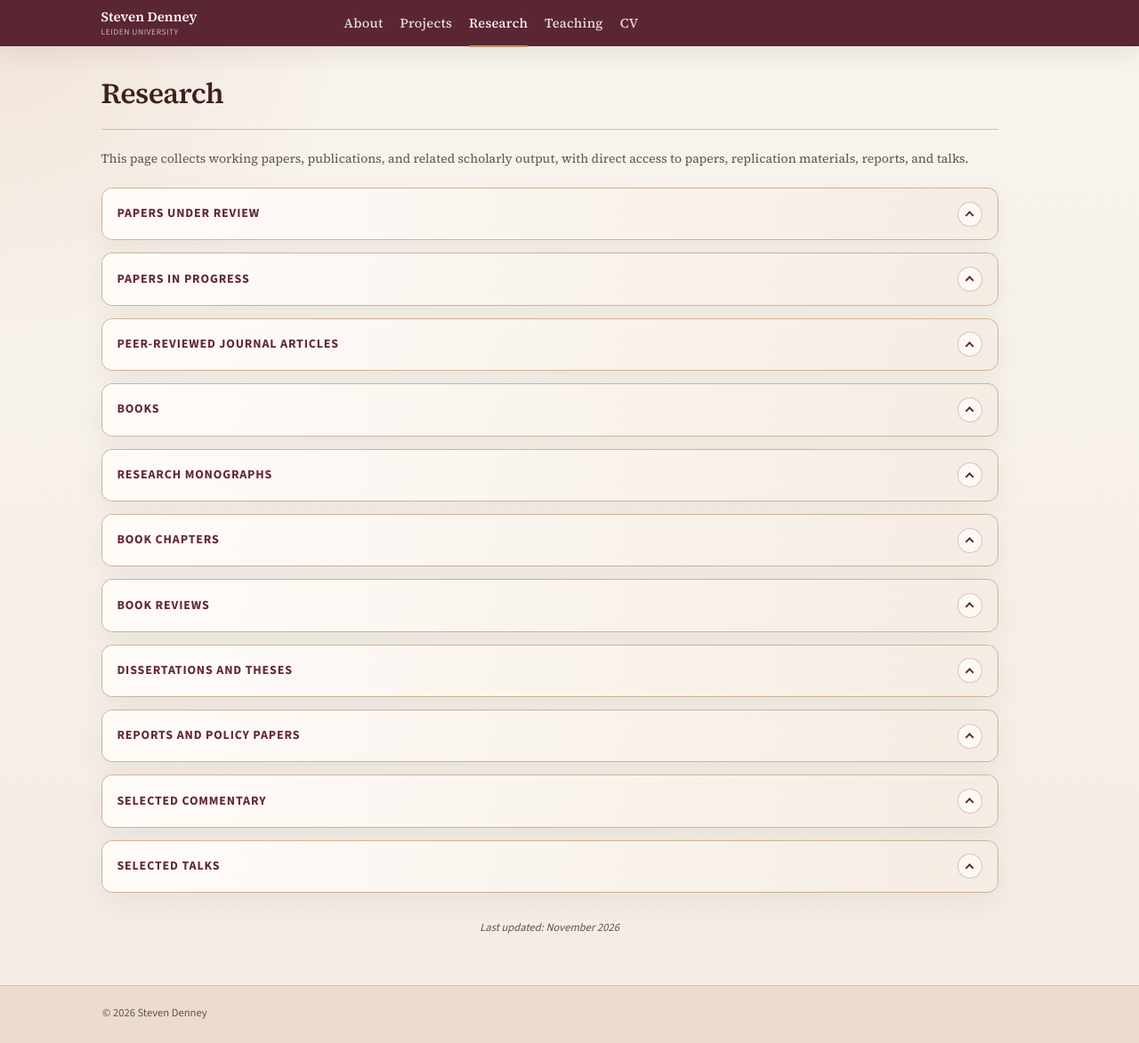
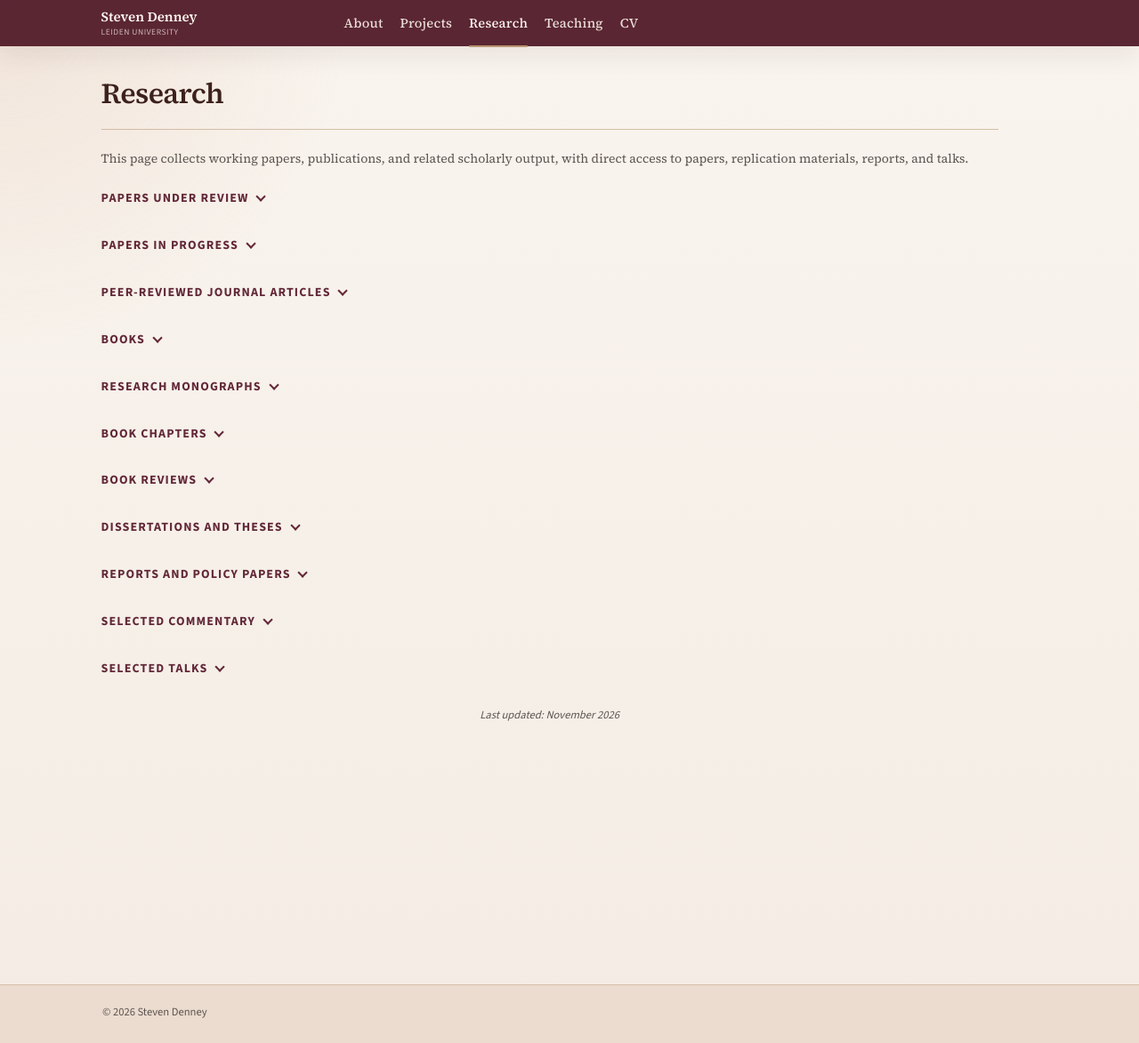
Before and after one commit to scdenney/scdenney.github.io, a Jekyll site: the page built from research.md, in a window 1280 px wide and 1173 px high. Shown: the whole window at 89% size. Built offline with Jekyll 4.4.1, drawn with Linux system fonts in a browser that asks for light colours.

Commit message:
Simplify research accordion styling

```diff
--- a/_includes/head.html
+++ b/_includes/head.html
@@ -8,6 +8,6 @@
 <link rel="preconnect" href="https://fonts.gstatic.com" crossorigin>
 <link href="https://fonts.googleapis.com/css2?family=Source+Sans+3:wght@400;500;600;700&family=Source+Serif+4:opsz,wght@8..60,400;8..60,500;8..60,600;8..60,700&display=swap" rel="stylesheet">
 
-<link rel="stylesheet" href="{{ '/assets/css/style.css?v=20261113a' | relative_url }}">
+<link rel="stylesheet" href="{{ '/assets/css/style.css?v=20261113b' | relative_url }}">
 
 <link rel="icon" type="image/svg+xml" href="{{ '/assets/images/favicon.svg' | relative_url }}">
--- a/assets/css/style.css
+++ b/assets/css/style.css
@@ -1182,146 +1182,142 @@ details ul li {
   background: #fff;
 }
 
-/* The native details control keeps every section keyboard accessible and closed on load. */
+/* Research keeps the original heading hierarchy and reveals a plain bibliography. */
 .research-section {
-  margin-bottom: 0.8rem;
-  border: 1px solid rgba(185, 148, 112, 0.7);
-  border-radius: var(--radius-md);
-  background: var(--color-surface);
-  box-shadow: var(--shadow-sm);
-  overflow: hidden;
-  transition: border-color 0.2s ease, box-shadow 0.2s ease;
-}
-
-.research-section:hover,
-.research-section[open] {
-  border-color: rgba(122, 56, 71, 0.5);
-  box-shadow: 0 12px 28px rgba(54, 31, 24, 0.08);
-}
-
-.research-section summary {
-  display: flex;
+  margin: 0 0 2.1rem;
+  border: 0;
+  border-radius: 0;
+  background: transparent;
+  box-shadow: none;
+  overflow: visible;
+}
+
+.research-section > summary {
+  display: inline-flex;
   align-items: center;
-  justify-content: space-between;
-  gap: 1rem;
-  padding: 1.05rem 1.2rem;
-  cursor: pointer;
-  list-style: none;
-  background: linear-gradient(105deg, rgba(255, 252, 248, 0.98), rgba(241, 230, 220, 0.72));
-  transition: background-color 0.2s ease;
-}
-
-.research-section summary::-webkit-details-marker {
-  display: none;
-}
-
-.research-section summary:hover {
-  background: var(--color-surface-muted);
-}
-
-.research-section summary::after {
+  gap: 0.7rem;
+  max-width: 100%;
+  padding: 0;
+  background: transparent;
+  box-shadow: none;
+  transform: none;
+}
+
+.research-section > summary:hover,
+.research-section > summary:focus-visible {
+  background: transparent;
+  box-shadow: none;
+  transform: none;
+}
+
+details.research-section > summary::after,
+details.research-section[open] > summary::after {
   content: none;
 }
 
-.research-section summary h2 {
+.research-section > summary h2 {
   margin: 0;
   color: var(--color-accent-strong);
   font-family: var(--font-sans);
   font-size: 1rem;
   font-weight: 700;
-  letter-spacing: 0.06em;
-  line-height: 1.35;
+  letter-spacing: 0.08em;
+  line-height: 1.4;
   text-transform: uppercase;
+}
+
+.research-section > summary:hover h2 {
+  text-decoration: underline;
+  text-decoration-thickness: 1px;
+  text-underline-offset: 0.22em;
 }
 
 .research-section__arrow {
   flex: 0 0 auto;
-  width: 2rem;
-  height: 2rem;
-  display: grid;
-  place-items: center;
-  border: 1px solid rgba(122, 56, 71, 0.28);
-  border-radius: 50%;
-  background: rgba(255, 253, 249, 0.75);
-  transition: transform 0.25s ease, background-color 0.2s ease;
-}
-
-.research-section__arrow::after {
-  content: "";
-  width: 0.52rem;
-  height: 0.52rem;
-  border-top: 2px solid var(--color-accent-strong);
-  border-left: 2px solid var(--color-accent-strong);
-  transform: translateY(0.12rem) rotate(45deg);
+  width: 0.58rem;
+  height: 0.58rem;
+  margin-top: -0.25rem;
+  border-right: 2px solid var(--color-accent-strong);
+  border-bottom: 2px solid var(--color-accent-strong);
+  transform: rotate(45deg);
+  transition: transform 0.2s ease;
 }
 
 .research-section[open] .research-section__arrow {
-  transform: rotate(180deg);
-  background: var(--color-accent-soft);
-}
-
-.research-section .publication-list {
-  padding: 1rem 1.1rem 1.1rem;
-  border-top: 1px solid rgba(216, 195, 180, 0.78);
-}
-
-.research-section .show-more-btn {
-  margin: 0 1.1rem 1.1rem;
-}
-
-.research-section.is-collapsible .publication-list {
-  padding-bottom: 0.85rem;
-}
-
-.publication-item {
-  margin-bottom: 0.5rem;
-  padding: 0.68rem 0.8rem;
-  border: 1px solid rgba(216, 195, 180, 0.8);
-  border-radius: var(--radius-md);
-  background: var(--color-surface-strong);
-  box-shadow: 0 5px 15px rgba(54, 31, 24, 0.04);
-  font-size: 0.95rem;
-  line-height: 1.58;
+  transform: rotate(225deg);
+}
+
+.research-section > .publication-list {
+  max-width: var(--section-width);
+  padding: 1rem 0 0 0.2rem;
+  border: 0;
+}
+
+.research-section .publication-item {
+  margin: 0 0 1.05rem;
+  padding: 0;
+  border: 0;
+  border-radius: 0;
+  background: transparent;
+  box-shadow: none;
+  font-size: 0.96rem;
+  line-height: 1.65;
   text-indent: 0;
 }
 
-.research-section .publication-item:last-of-type {
+.research-section .publication-item:last-child {
   margin-bottom: 0;
+}
+
+.research-section .resource-link {
+  display: inline;
+  margin: 0 0.15rem 0 0.35rem;
+  padding: 0;
+  border: 0;
+  border-radius: 0;
+  background: transparent;
+  box-shadow: none;
+  font-size: 0.88rem;
+  line-height: inherit;
+  text-decoration: underline;
+  text-underline-offset: 0.18em;
+  white-space: normal;
+}
+
+.research-section .resource-link:hover,
+.research-section .resource-link:focus-visible {
+  background: transparent;
+  color: var(--color-accent);
+  box-shadow: none;
+  text-decoration: underline;
+  transform: none;
 }
 
 .research-section.is-collapsed .publication-list .publication-item:nth-child(n + 6) {
   display: none;
 }
 
-.show-more-btn {
-  display: inline-flex;
-  align-items: center;
-  justify-content: center;
-  margin-top: 0.9rem;
-  padding: 0.5rem 1rem;
-  border: 1px solid rgba(185, 148, 112, 0.78);
-  border-radius: 999px;
-  background: rgba(255, 255, 255, 0.72);
-  box-shadow: 0 4px 12px rgba(54, 31, 24, 0.03);
+.research-section .show-more-btn {
+  margin: 0.25rem 0 0 0.2rem;
+  padding: 0 0 0.15rem;
+  border: 0;
+  border-bottom: 1px solid currentColor;
+  border-radius: 0;
+  background: transparent;
+  box-shadow: none;
   color: var(--color-accent-strong);
   font-family: var(--font-sans);
-  font-size: 0.9rem;
+  font-size: 0.88rem;
   font-weight: 600;
   cursor: pointer;
-  transition:
-    color 0.2s ease,
-    background-color 0.2s ease,
-    border-color 0.2s ease,
-    box-shadow 0.2s ease,
-    transform 0.2s ease;
-}
-
-.show-more-btn:hover,
-.show-more-btn:focus-visible {
-  border-color: rgba(122, 56, 71, 0.35);
-  color: var(--color-accent-strong);
-  box-shadow: 0 10px 24px rgba(122, 56, 71, 0.08);
-  transform: translateY(-1px);
+}
+
+.research-section .show-more-btn:hover,
+.research-section .show-more-btn:focus-visible {
+  color: var(--color-accent);
+  background: transparent;
+  box-shadow: none;
+  transform: none;
 }
 
 .chapter-list {
--- a/research.md
+++ b/research.md
@@ -23,7 +23,7 @@ Denney, S., Fraser, N., & Steinhardt, H. C. (2026). Cues of commitment: Integrat
 </p>
 
 <p class="publication-item">
-Denney, S., van Dam, I., & Green, C. (2026). Persuasion and prejudice: South Korean attitudes toward immigration. R&amp;R at <em>International Migration</em>. <a href="https://github.com/scdenney/persuasion-and-prejudice" target="_blank" rel="noopener noreferrer" class="resource-link">GitHub</a> <a href="https://github.com/scdenney/persuasion-and-prejudice/blob/main/paper/persuasion-and-prejudice-rr-2026.pdf" target="_blank" rel="noopener noreferrer" class="resource-link">Working paper</a> <a href="https://github.com/scdenney/persuasion-and-prejudice/blob/main/paper/persuasion-and-prejudice-si-2026.pdf" target="_blank" rel="noopener noreferrer" class="resource-link">Supplementary information</a>
+Denney, S., van Dam, I., & Green, C. (2026). Persuasion and prejudice: South Korean attitudes toward immigration. R&amp;R at <em>International Migration</em>. <a href="https://github.com/scdenney/persuasion-and-prejudice" target="_blank" rel="noopener noreferrer" class="resource-link">GitHub</a>
 </p>
 
 <p class="publication-item">
```
